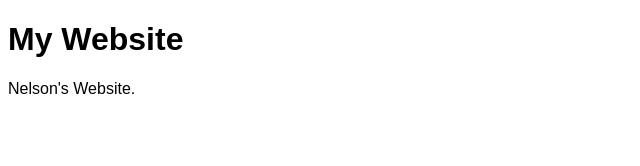
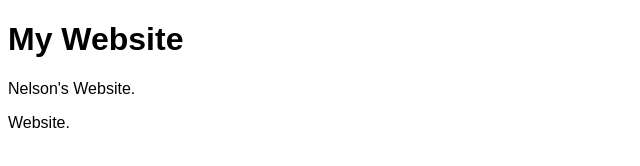
Before and after one commit to nka17duke/Project1, a plain HTML site: page index.html in a window 1280 px wide. Shown: the full height of the page, 0-640 px from the left. Drawn offline with Linux system fonts and the light colour scheme.

Commit message:
modified origin

```diff
--- a/index.html
+++ b/index.html
@@ -14,6 +14,7 @@ body {
 
 <h1>My Website</h1>
 <p>Nelson's Website.</p>
+<p>Website.</p>
 
 </body>
 </html>
```
